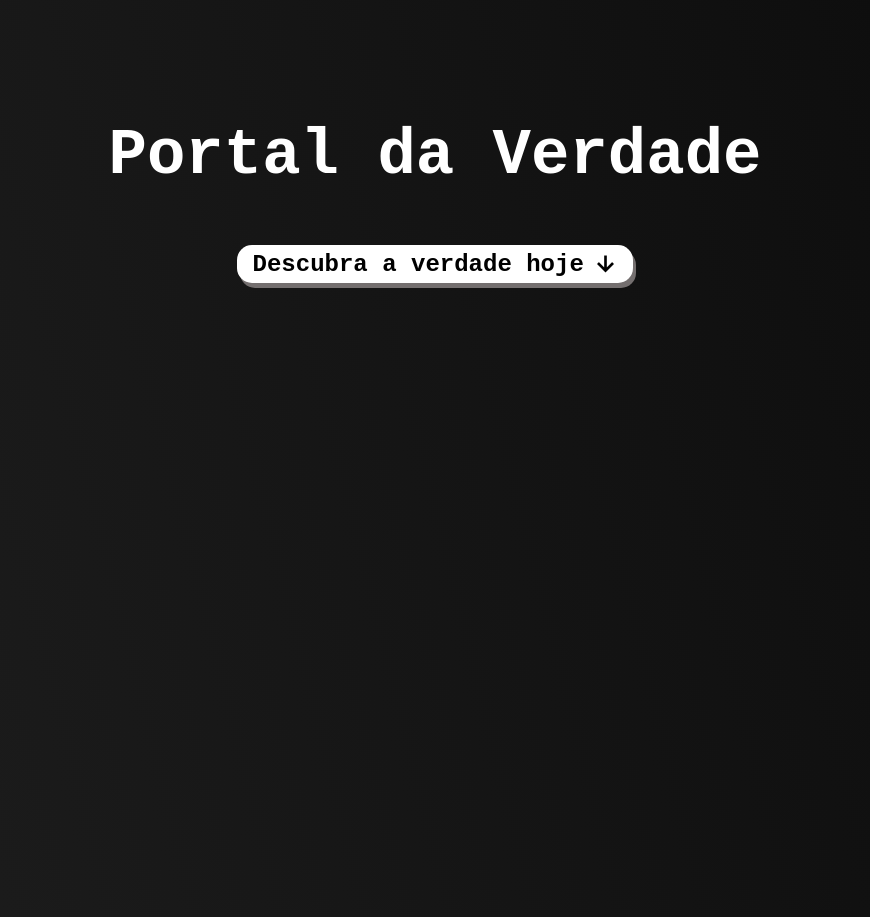
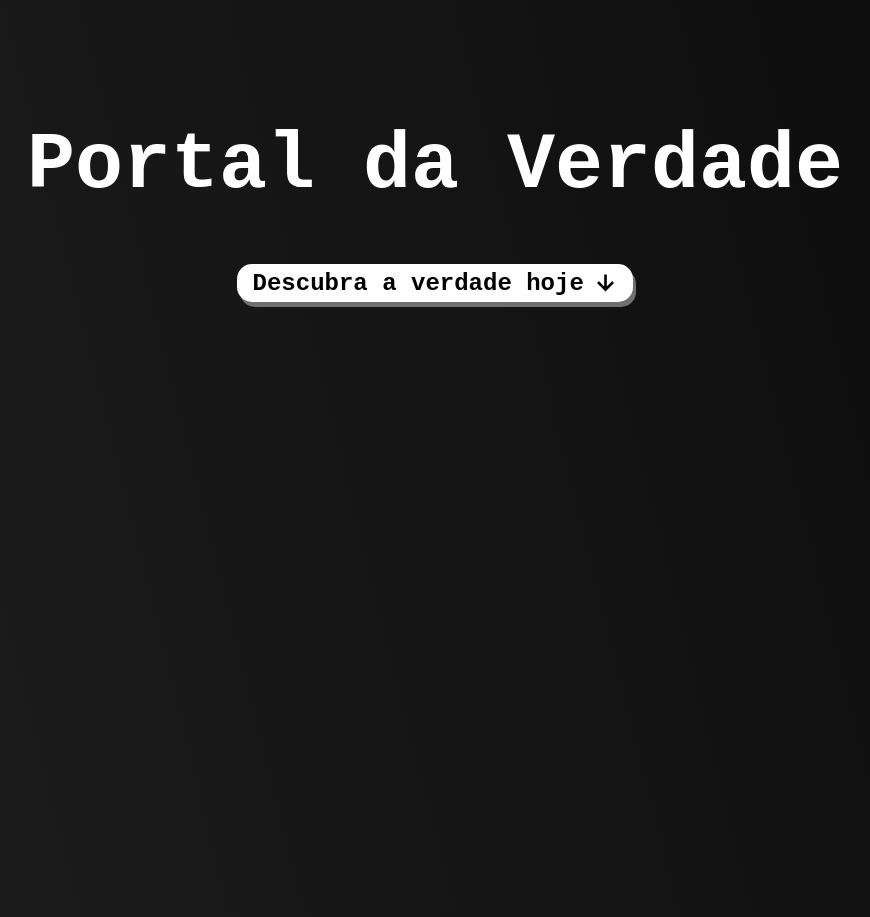
Before and after one commit to heitorrosa/PortalDaVerdade, a plain HTML site: page index.html in a window 1280 px wide. Shown: the part 4040-4957 px from the top of the page, without its empty margins (205-1075 px from the left). Drawn offline with nearby package versions, Linux system fonts and the light colour scheme.

Commit message:
feat: logo

```diff
--- a/index.html
+++ b/index.html
@@ -7,6 +7,8 @@
 <link rel="stylesheet" href="style/pages/index.css">
 <link rel="stylesheet" href="style/assets.css">
 <link rel="stylesheet" href="style/global.css">
+
+<link rel="icon" type="image/x-icon" href="assets/websiteLogo.png">
 
 <link rel="stylesheet" href="https://cdnjs.cloudflare.com/ajax/libs/aos/2.3.4/aos.css"/>
 <script src="https://cdnjs.cloudflare.com/ajax/libs/aos/2.3.4/aos.js"></script>
--- a/style/pages/index.css
+++ b/style/pages/index.css
@@ -149,6 +149,6 @@ Main
 #titulo {
     user-select: none;
 
-    font-size: 8dvh;
+    font-size: 10dvh;
     justify-self: center;
 }
```
Also changed, not shown: assets/websiteLogo.png (added).
